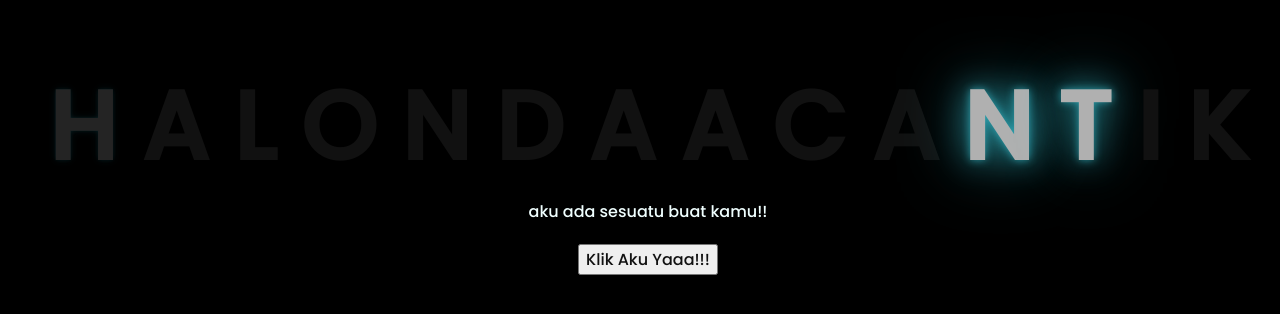
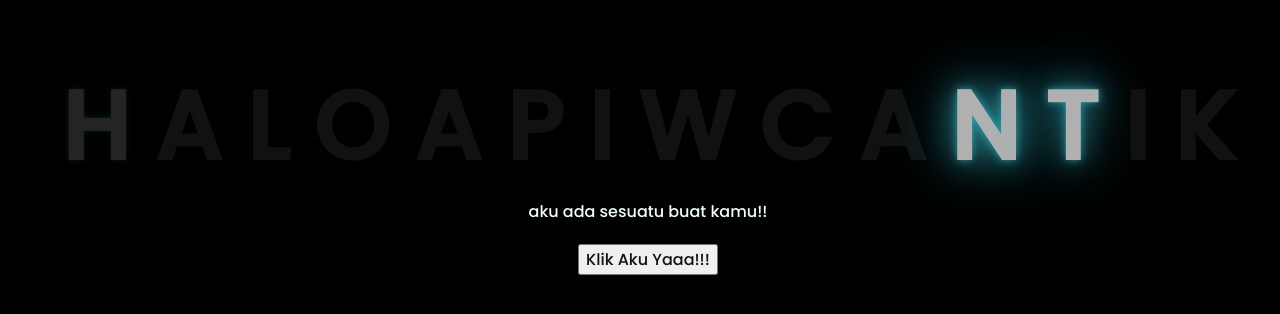
Before and after one commit to Zackhimochii/4U, a plain HTML site: page index.html in a window 1280 px wide. Shown: the part 244-558 px from the top of the page. Drawn offline with Linux system fonts and the light colour scheme.

Commit message:
Updateeeee!!!!

```diff
--- a/index.html
+++ b/index.html
@@ -6,7 +6,7 @@
     <meta name="viewport" content="width=device-width, initial-scale=1.0">
     <link rel="stylesheet" href="css/style.css">
     <link rel="icon" href="img/flowers.png" type="image/x-icon">
-    <title>BuatNdaa</title>
+    <title>Sssttt</title>
 </head>
 <body>
     <div class="greetings">
@@ -14,10 +14,10 @@
         <span>A</span>
         <span>L</span>
         <span>O</span>
-        <span>N</span>
-        <span>D</span>
         <span>A</span>
-        <span>A</span>
+        <span>P</span>
+        <span>I</span>
+        <span>W</span>
         <span>C</span>
         <span>A</span>
         <span>N</span>
```
